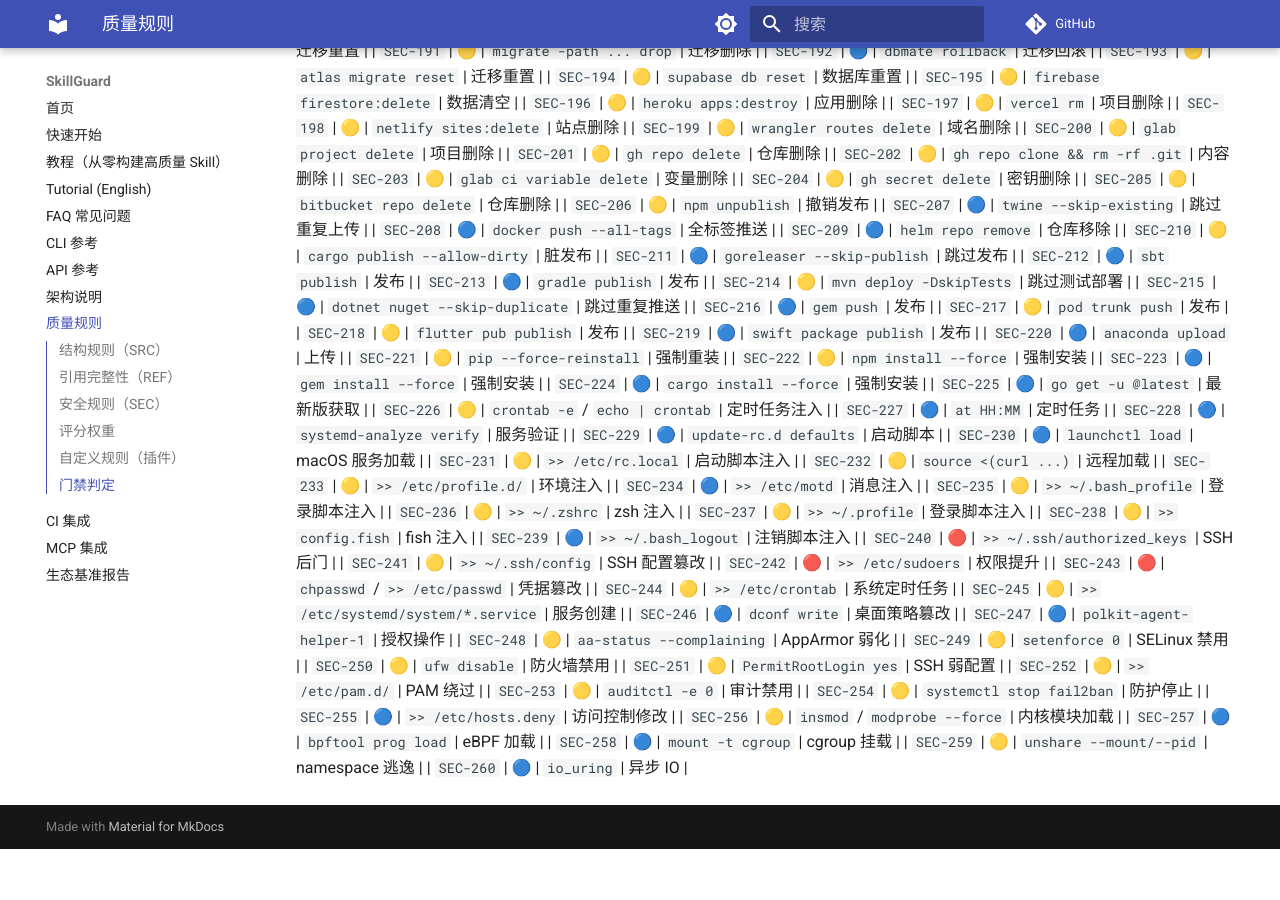
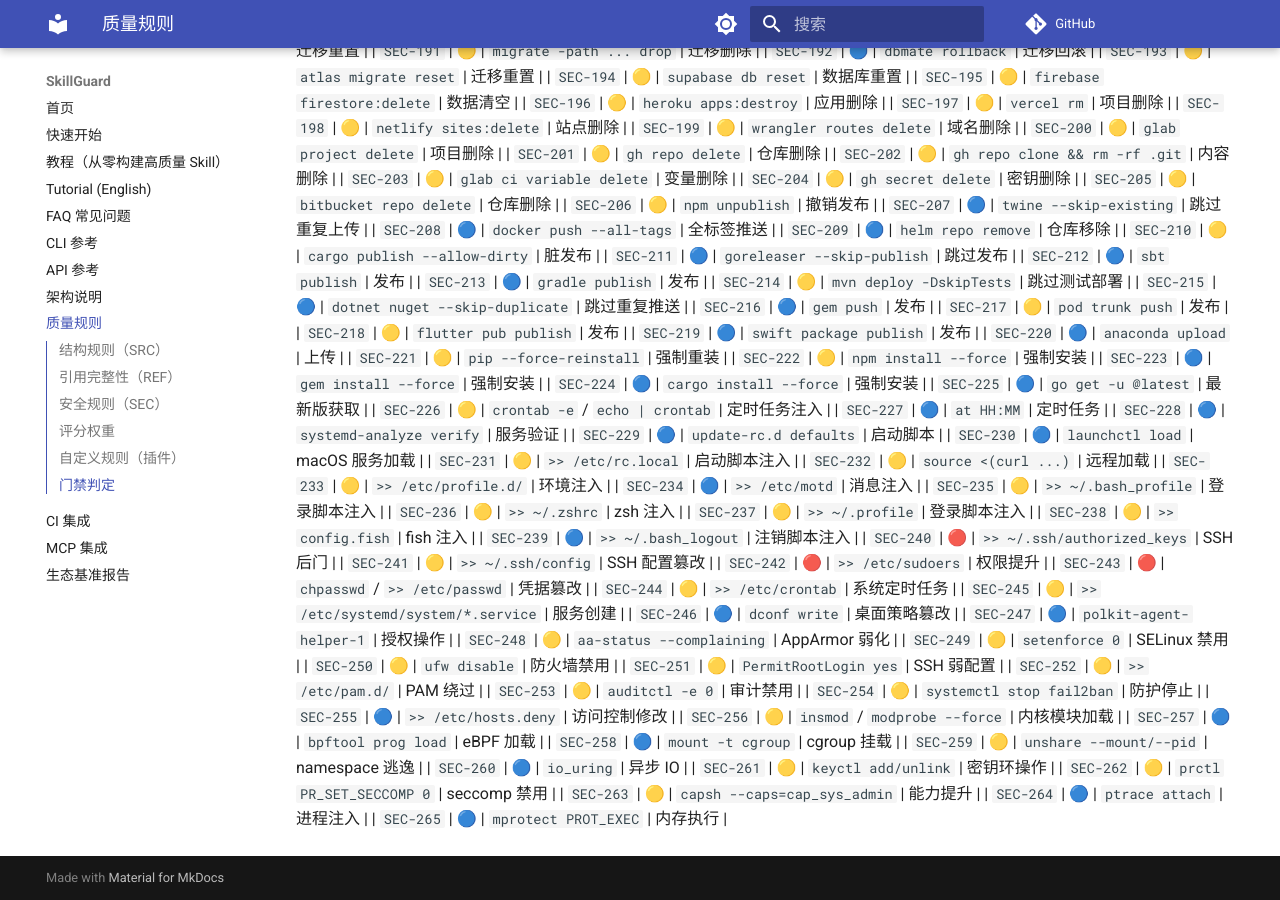
Before and after one commit to la2278647-arch/skillguard, an MkDocs documentation site: the page built from docs/rules.md, in a window 1280 px wide and 900 px high, scrolled down 4569 px. Built offline with MkDocs 1.6.1 and Material for MkDocs 9.7.7, drawn with Linux system fonts in a browser that asks for light colours; comment, search, counter and statistics services are not loaded; before the commit the page ends 5418 px from its top, so only the background shows below that.

Commit message:
docs: sync rule count to 265 + rules.md SEC-261..265

```diff
--- a/docs/rules.md
+++ b/docs/rules.md
@@ -310,3 +310,8 @@ passed = (无 ERROR 检查) 且 (无失败测试) 且 (综合评分 ≥ threshol
 | `SEC-258` | 🔵 | `mount -t cgroup` | cgroup 挂载 |
 | `SEC-259` | 🟡 | `unshare --mount/--pid` | namespace 逃逸 |
 | `SEC-260` | 🔵 | `io_uring` | 异步 IO |
+| `SEC-261` | 🟡 | `keyctl add/unlink` | 密钥环操作 |
+| `SEC-262` | 🟡 | `prctl PR_SET_SECCOMP 0` | seccomp 禁用 |
+| `SEC-263` | 🟡 | `capsh --caps=cap_sys_admin` | 能力提升 |
+| `SEC-264` | 🔵 | `ptrace attach` | 进程注入 |
+| `SEC-265` | 🔵 | `mprotect PROT_EXEC` | 内存执行 |
```
Also changed, not shown: README.en.md (+1 -1 lines), README.md (+1 -1 lines).
